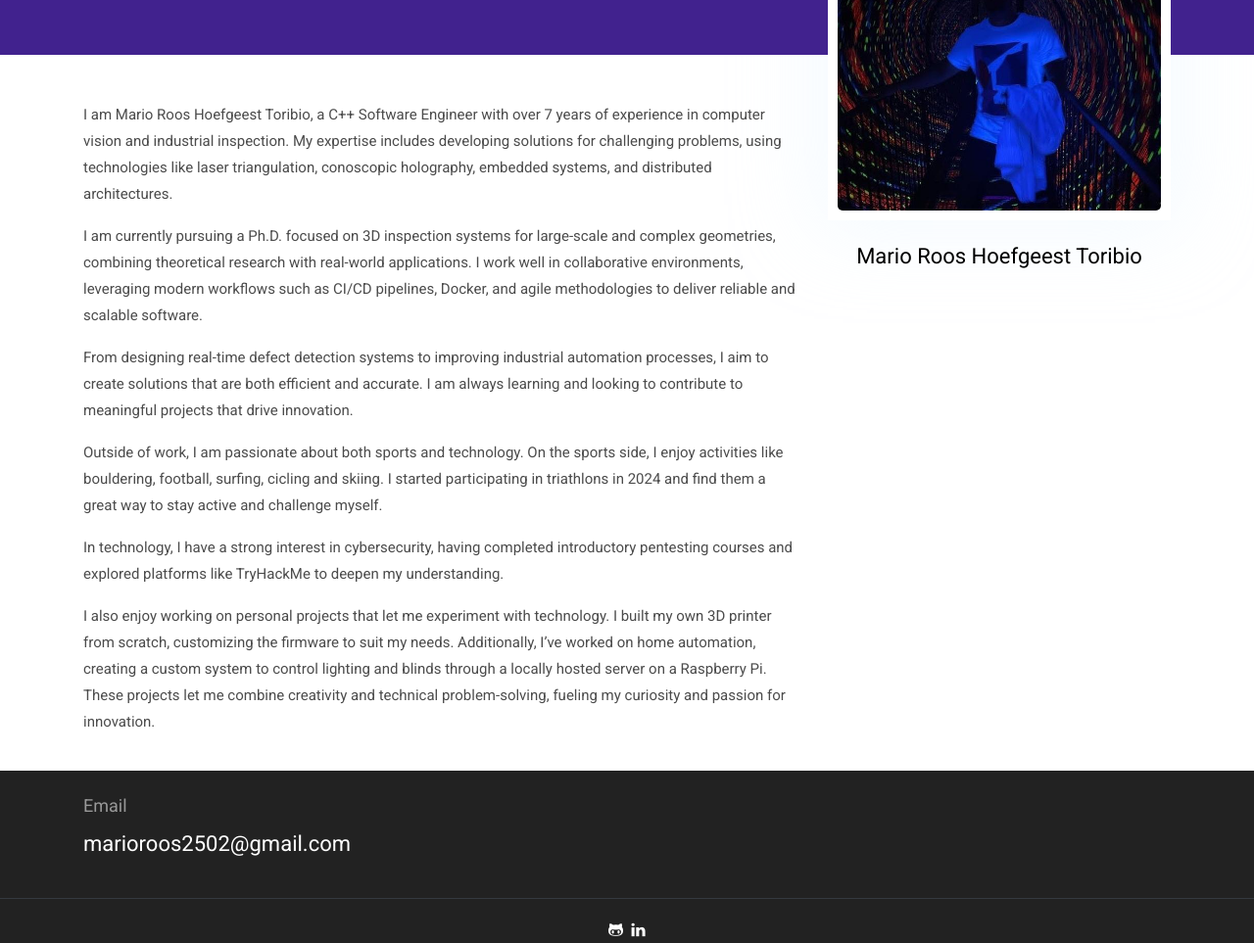
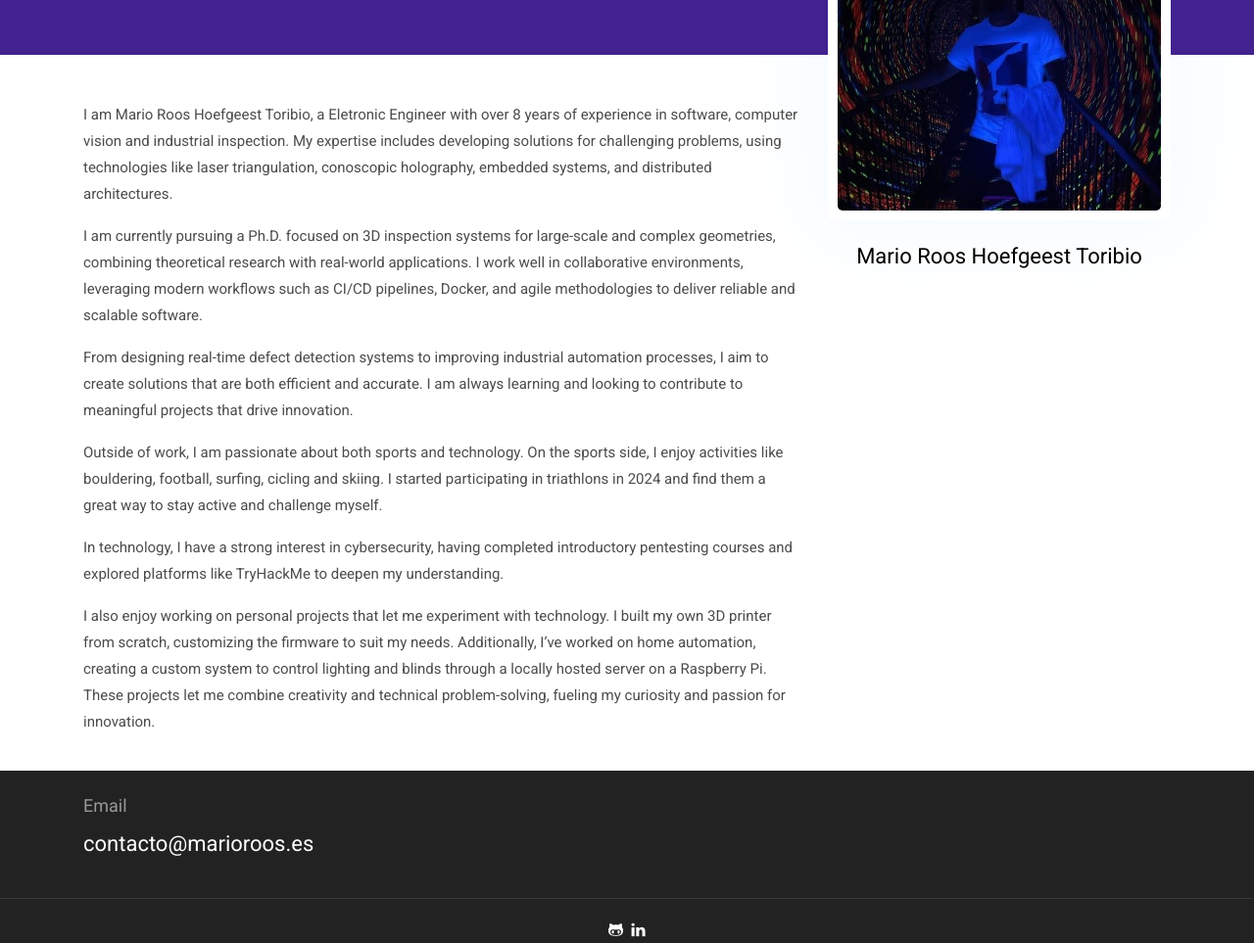
Before and after one commit to mariorht/me, a Jekyll site: the page built from _pages/about.md, in a window 1280 px wide and 1400 px high. Shown: the part 418-1381 px from the top of the window at 98% size. Built offline with Jekyll 4.4.1, drawn with Linux system fonts in a browser that asks for light colours.

Commit message:
cambio de email

```diff
--- a/_data/settings.yml
+++ b/_data/settings.yml
@@ -6,7 +6,7 @@ title: Mario Roos
 logo:
 author: Mario
 description: this is meta description
-email: marioroos2502@gmail.com
+email: 	contacto@marioroos.es
 
 menu:
   - { name: About, link: "/about" }
@@ -34,7 +34,7 @@ social:
 # About (Section and Page)
 
 # About SectionLorem
-blurb: I am Mario Roos Hoefgeest Toribio, a passionate and experienced C++ Software Engineer specialized in computer vision and industrial inspection. Currently pursuing a Ph.D. in 3D inspection systems for large-scale and intricate geometries.
+blurb: I am Mario Roos Hoefgeest Toribio, a passionate and experienced Electronic Engineer specialized in software, computer vision and industrial inspection. Currently pursuing a Ph.D. in 3D inspection systems for large-scale and intricate geometries.
 blurb-btn-name: know more
 blurb-btn-link: /about
 
--- a/_pages/about.md
+++ b/_pages/about.md
@@ -6,7 +6,7 @@ image: assets/images/about/author.jpg
 #signature: assets/images/about/signature.png
 ---
 
-I am Mario Roos Hoefgeest Toribio, a C++ Software Engineer with over 7 years of experience in computer vision and industrial inspection. My expertise includes developing solutions for challenging problems, using technologies like laser triangulation, conoscopic holography, embedded systems, and distributed architectures.
+I am Mario Roos Hoefgeest Toribio, a Eletronic Engineer with over 8 years of experience in software, computer vision and industrial inspection. My expertise includes developing solutions for challenging problems, using technologies like laser triangulation, conoscopic holography, embedded systems, and distributed architectures.
 
 I am currently pursuing a Ph.D. focused on 3D inspection systems for large-scale and complex geometries, combining theoretical research with real-world applications. I work well in collaborative environments, leveraging modern workflows such as CI/CD pipelines, Docker, and agile methodologies to deliver reliable and scalable software.
 
```
